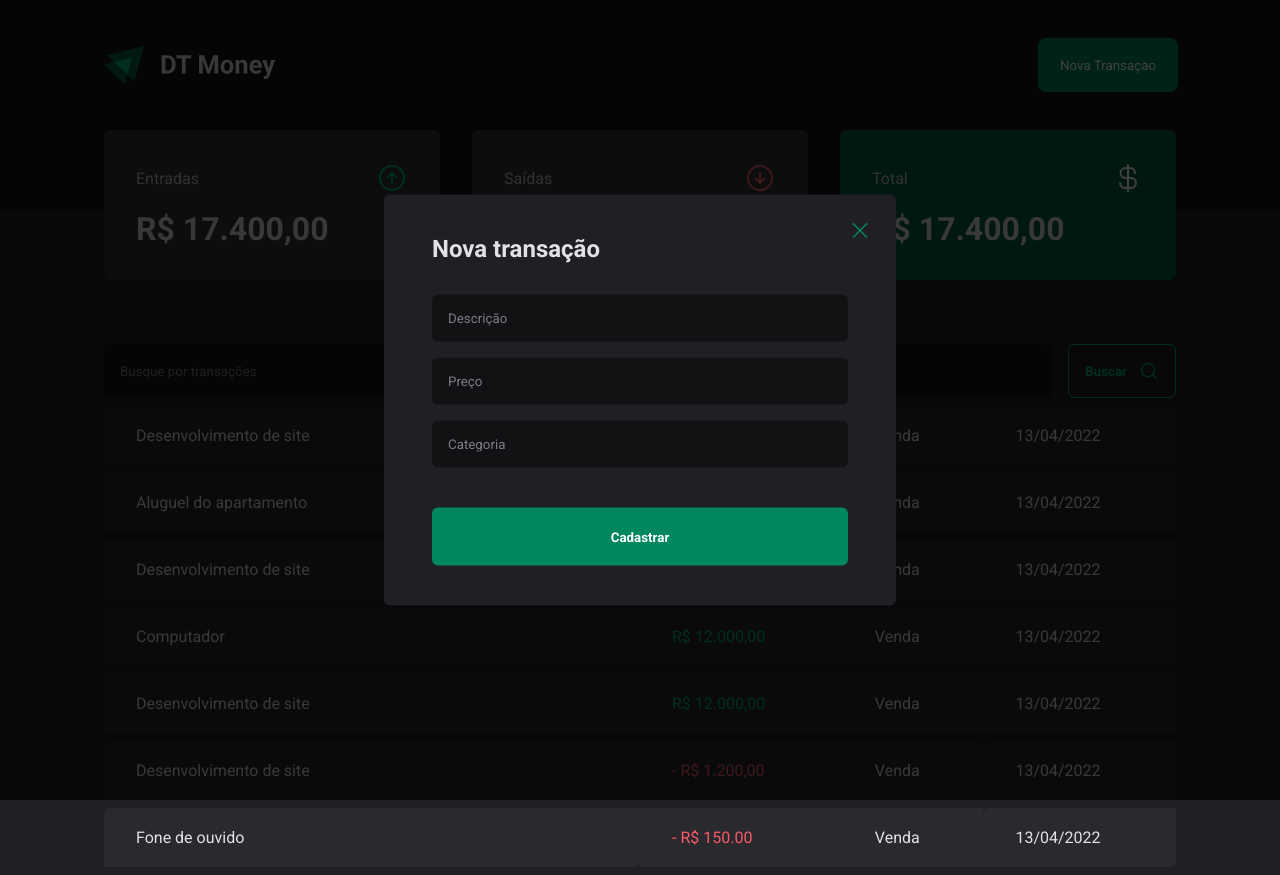
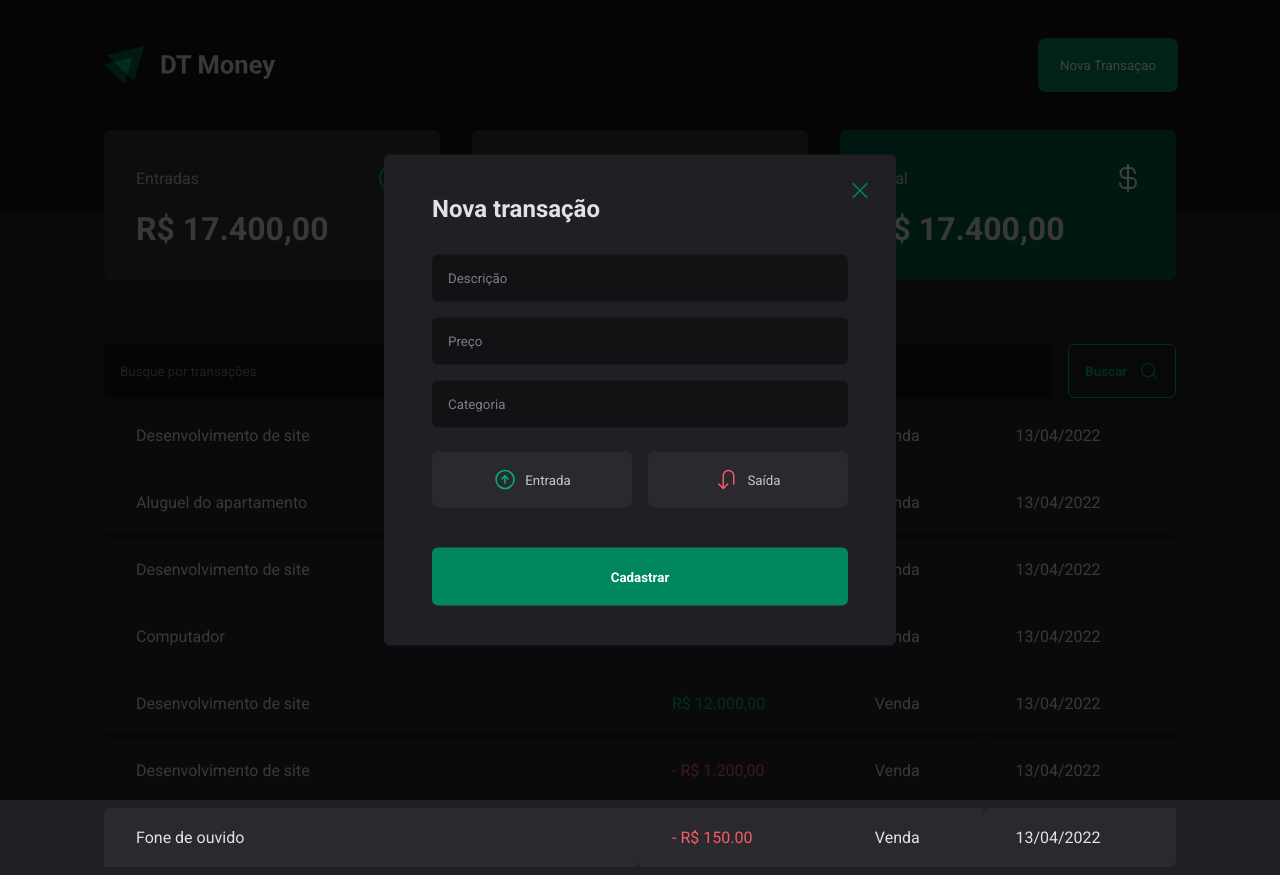
Before and after one commit to PedroLuc-cpu/DT-Money, a React (Vite) app: page / in a window 1280 px wide. Both pictures are taken after a click on the button "Nova Transaçao". Built offline with nearby package versions, Linux system fonts and the light colour scheme.

Commit message:
Commit: Estrutura visual - Botões de entrada e saída

```diff
--- a/src/components/NewTransactionsModal/index.tsx
+++ b/src/components/NewTransactionsModal/index.tsx
@@ -1,6 +1,6 @@
 import * as Dialog from '@radix-ui/react-dialog';
-import { CloseButton, Content, Overlay } from './style';
-import { X } from 'phosphor-react';
+import { CloseButton, Content, Overlay, TransactionType, TransactionTypeButton } from './style';
+import { ArrowCircleUp, ArrowULeftDown, X } from 'phosphor-react';
 
 
 
@@ -17,6 +17,19 @@
                                    <input type="text" placeholder='Descrição' required />
                                    <input type="number" placeholder='Preço' required />
                                    <input type="text" placeholder='Categoria' required />
+
+                                   <TransactionType>
+                                          <TransactionTypeButton variant='income'>
+                                                 <ArrowCircleUp size={24} />
+                                                 Entrada
+                                          </TransactionTypeButton>
+
+                                          <TransactionTypeButton variant='outcome'>
+                                                 <ArrowULeftDown size={24} />
+                                                 Saída
+                                          </TransactionTypeButton>
+                                   </TransactionType>
+
                                    <button type='submit'>
                                     Cadastrar
                                    </button>
--- a/src/components/NewTransactionsModal/style.ts
+++ b/src/components/NewTransactionsModal/style.ts
@@ -68,3 +68,31 @@
 cursor: pointer;
 color: ${props => props.theme['green-500']};
 `
+
+export const TransactionType = styled.div`
+display: grid;
+grid-template-columns: repeat(2,1fr);
+gap: 1rem;
+margin-top: 0.5rem;
+`
+
+interface TransactionTypeButtonProps{
+variant: 'income' | 'outcome';
+}
+
+export const TransactionTypeButton = styled.button<TransactionTypeButtonProps>`
+background: ${props => props.theme['gray-700']};
+padding: 1rem;
+display: flex;
+align-items: center;
+justify-content: center;
+gap: 0.5rem;
+border-radius: 6px;
+cursor: pointer;
+border: 0;
+color: ${props => props.theme['gray-300']};
+
+svg{
+color: ${props => props.variant === 'income' ? props.theme['green-300'] : props.theme['red-300']};
+}
+`
```
